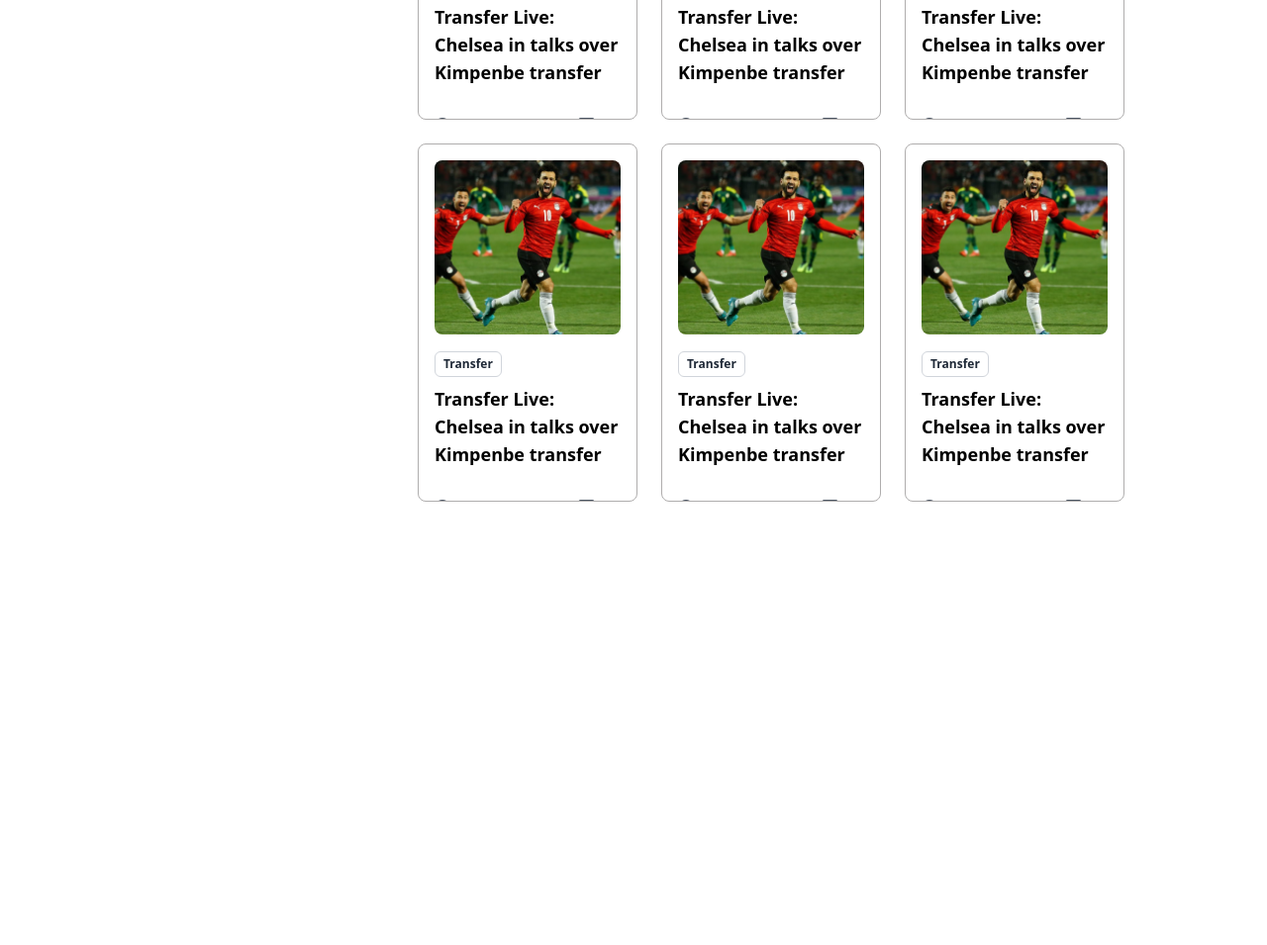
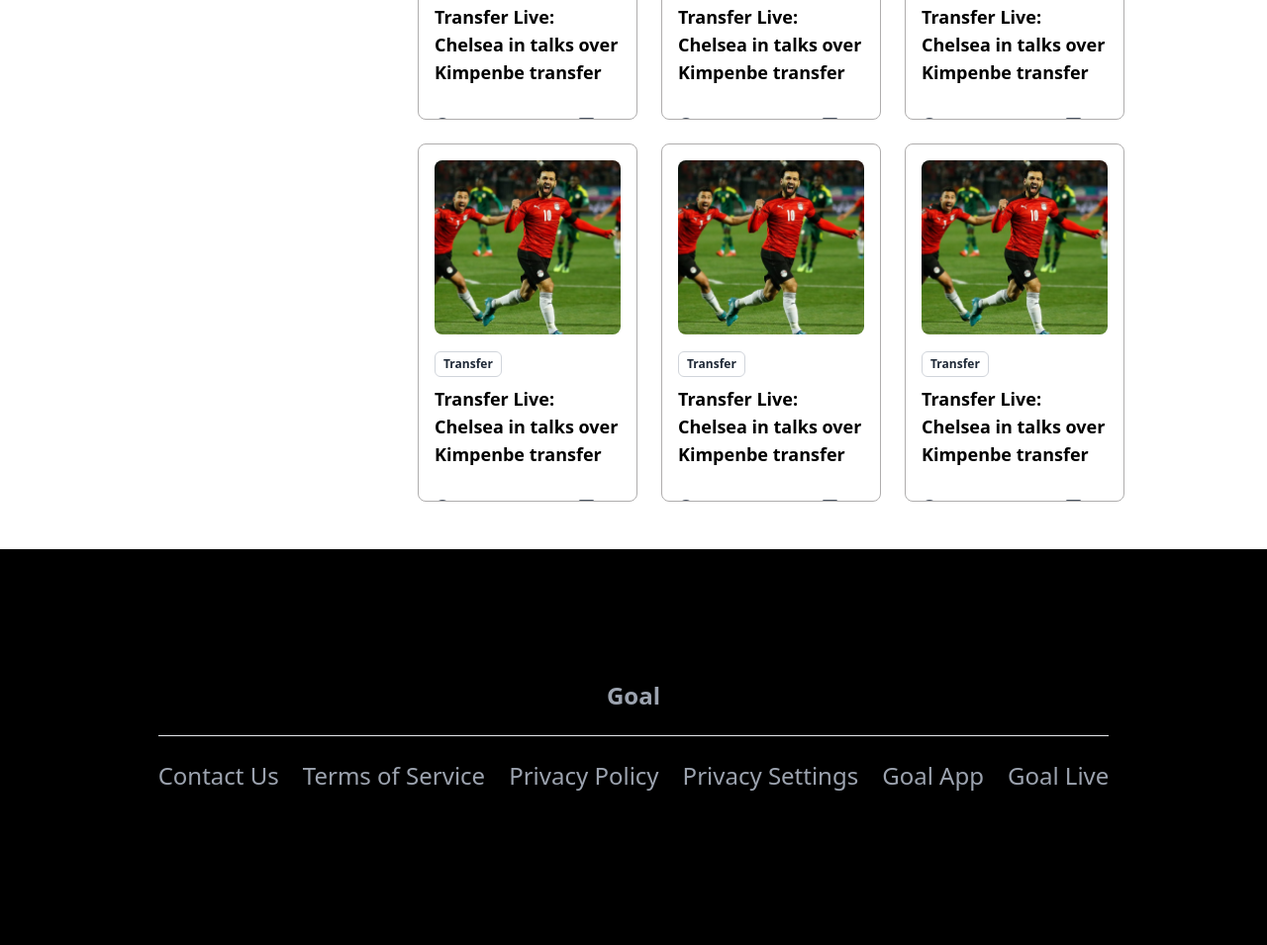
Before and after one commit to amdadislam01/world-cup, a plain HTML site: page index.html in a window 1280 px wide. Shown: the part 1333-2288 px from the top of the page at 99% size. Before the commit the page ends 1888 px from the top, so only its background shows below. Drawn offline with nearby package versions, Linux system fonts and the light colour scheme.

Commit message:
Footer done

```diff
--- a/index.html
+++ b/index.html
@@ -234,5 +234,23 @@
             </div>
         </main>
     </div>
+     <!--  Footer -->
+    <footer class="bg-black text-gray-400 py-8 w-full h-[400px] flex items-center">
+        <div class="max-w-6xl mx-auto px-4">
+            <div class="text-center">
+                <h2 class="text-2xl font-bold mb-6">Goal</h2>
+                <hr>
+                <br>
+                <div class="flex flex-wrap justify-center gap-6 mb-6">
+                    <a href="#" class="hover:text-gray-300 text-2xl">Contact Us</a>
+                    <a href="#" class="hover:text-gray-300 text-2xl">Terms of Service</a>
+                    <a href="#" class="hover:text-gray-300 text-2xl">Privacy Policy</a>
+                    <a href="#" class="hover:text-gray-300 text-2xl">Privacy Settings</a>
+                    <a href="#" class="hover:text-gray-300 text-2xl">Goal App</a>
+                    <a href="#" class="hover:text-gray-300 text-2xl">Goal Live</a>
+                </div>
+            </div>
+        </div>
+    </footer>
 </body>
 </html>
```
